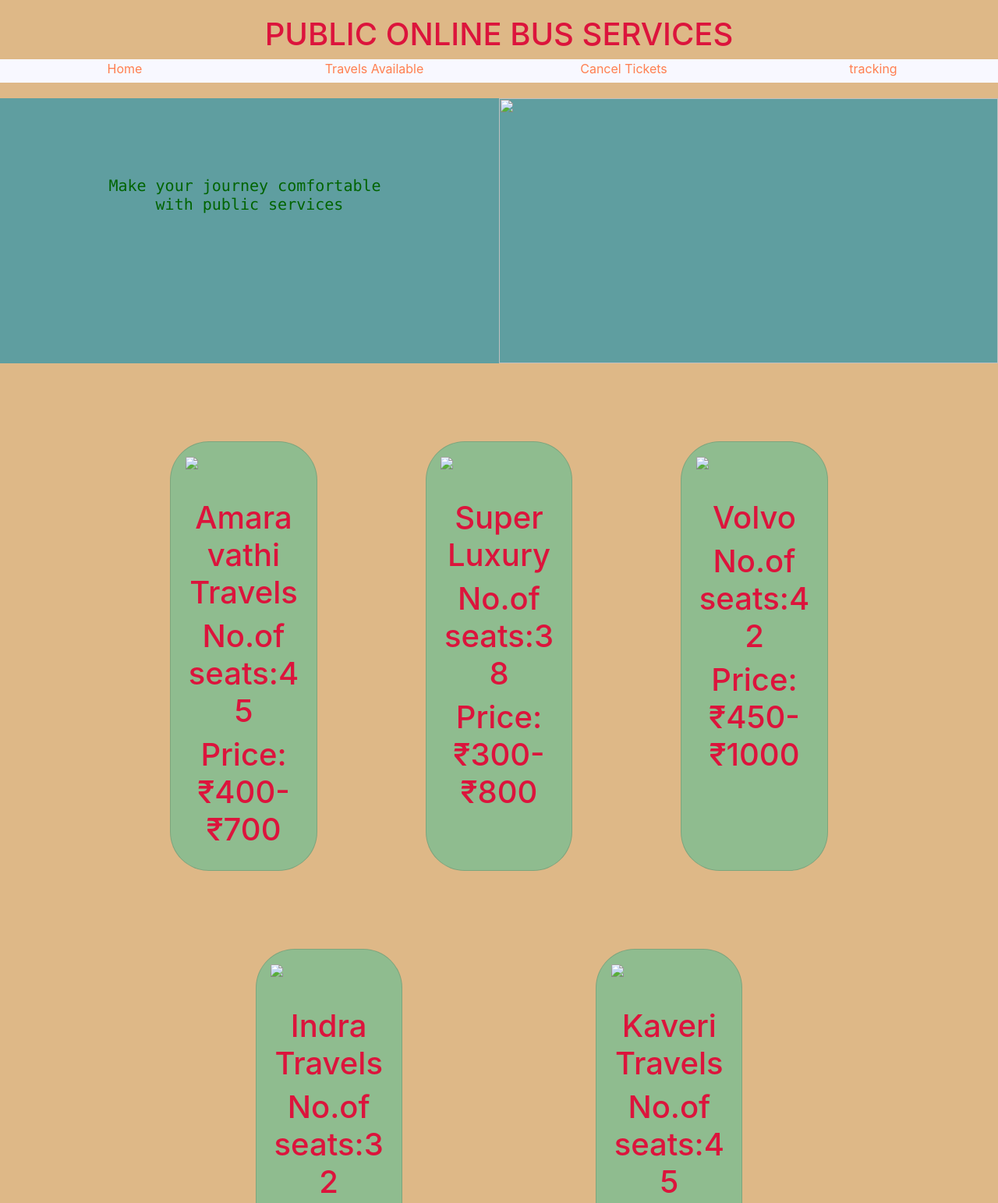
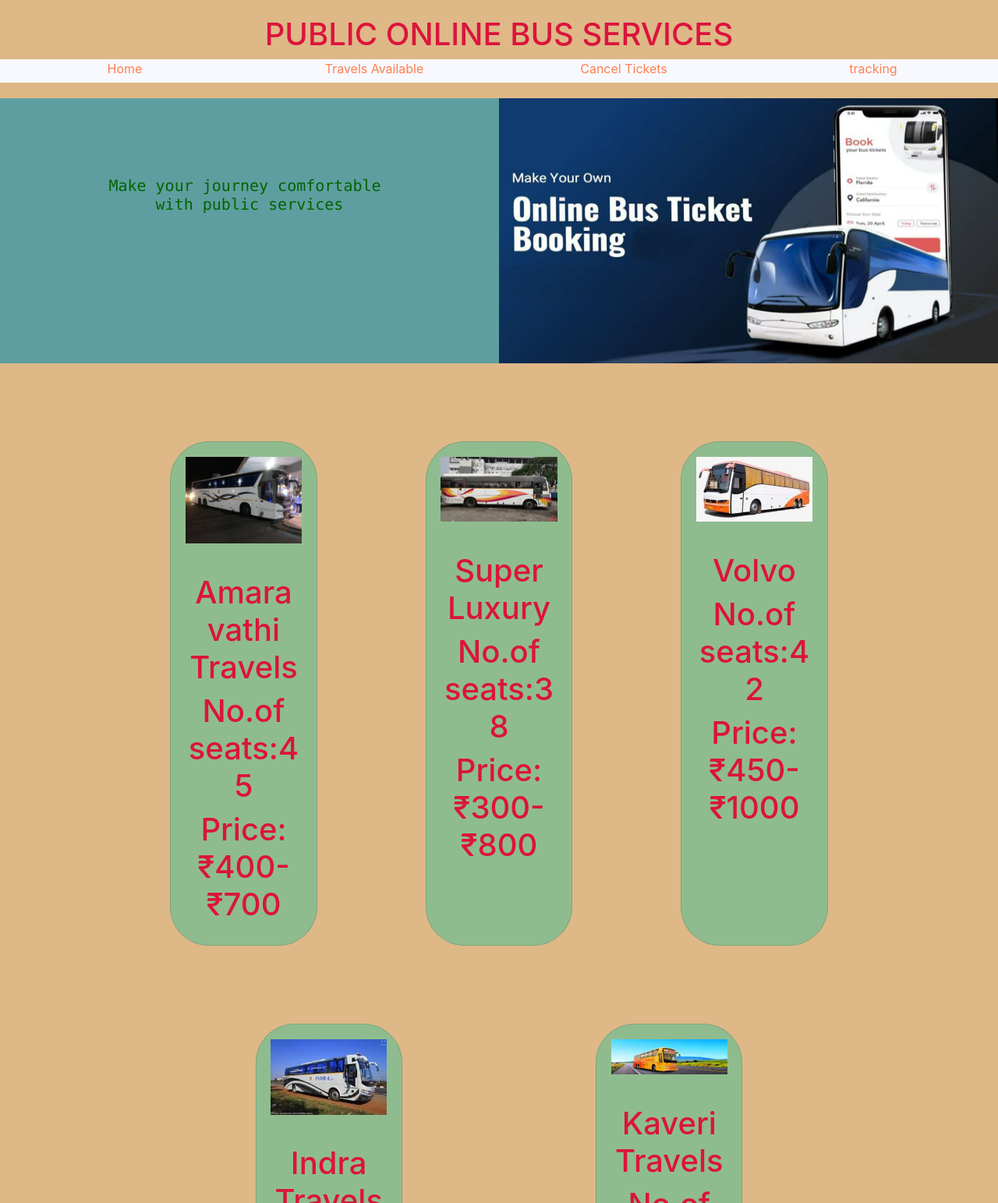
Before and after one commit to YagantiSpandana/bus3, a plain HTML site: page travels.html in a window 1280 px wide. Shown: the top 1543 px of the page at 78% size. Drawn offline with nearby package versions, Linux system fonts and the light colour scheme.

Commit message:
Update travels.html

```diff
--- a/travels.html
+++ b/travels.html
@@ -1,7 +1,7 @@
 <html>
     <head>
         <title>ONLINE BUS BOOKING</title>
-        <link rel="icon" href="./pictures/icon.png">
+        <link rel="icon" href="icon.png">
         <link rel="stylesheet" href="https://stackpath.bootstrapcdn.com/bootstrap/4.5.2/css/bootstrap.min.css">
         <link rel="stylesheet" href="style.css">
         <script src="main.js"></script>
@@ -20,14 +20,14 @@
                 <pre class="h5" class="col"><p>Make your journey comfortable
 with public services
                 </p></pre>
-                <a href="index.html" class="an" class="col"><img src="./pictures/icon.png" class="img"></a>
+                <a href="index.html" class="an" class="col"><img src="icon.png" class="img"></a>
             </div>
             <div class="row1">
             <div class="row">
                 <div class="col-sm-2"></div>
                 <div class="col-sm-2">
                     <div class="card">
-                        <img src="./pictures/amaravathi.jpg" class="img1"class="card-img-top">
+                        <img src="amaravathi.jpg" class="img1"class="card-img-top">
                         <div class="card-body">
                             <p class="h1" class="card-text">Amaravathi Travels</p>
                             <p class="h1" class="card-text">No.of seats:45</p>
@@ -38,7 +38,7 @@ with public services
                 <div class="col-sm-1"></div>
                 <div class="col-sm-2">
                     <div class="card" style="height:100%;">
-                        <img src="./pictures/super.png" class="img2" class="card-img-top">
+                        <img src="super.png" class="img2" class="card-img-top">
                         <div class="card-body">
                             <p class="h1" class="card-text">Super Luxury</p>
                             <p class="h1" class="card-text">No.of seats:38</p>
@@ -49,7 +49,7 @@ with public services
                 <div class="col-sm-1"></div>
                 <div class="col-sm-2">
                     <div class="card" style="height:100%;">
-                        <img src="./pictures/volvo.jpg" class="img2" class="card-img-top">
+                        <img src="volvo.jpg" class="img2" class="card-img-top">
                             <div class="card-body">
                             <p class="h1"class="card-text">Volvo</p>
                             <p class="h1" class="card-text">No.of seats:42</p>
@@ -65,7 +65,7 @@ with public services
                 <div class="col-sm-3"></div>
                 <div class="col-sm-2">
                     <div class="card">
-                        <img src="./pictures/indra.jpg" class="img1"class="card-img-top">
+                        <img src="indra.jpg" class="img1"class="card-img-top">
                         <div class="card-body">
                             <p class="h1" class="card-text">Indra Travels</p>
                             <p class="h1" class="card-text">No.of seats:32</p>
@@ -76,7 +76,7 @@ with public services
                 <div class="col-sm-2"></div>
                 <div class="col-sm-2">
                     <div class="card" style="height:100%;">
-                        <img src="./pictures/kaveri.jpg" class="img2" class="card-img-top">
+                        <img src="kaveri.jpg" class="img2" class="card-img-top">
                             <div class="card-body">
                             <p class="h1" class="card-text">Kaveri Travels</p>
                             <p class="h1" class="card-text">No.of seats:45</p>
```
